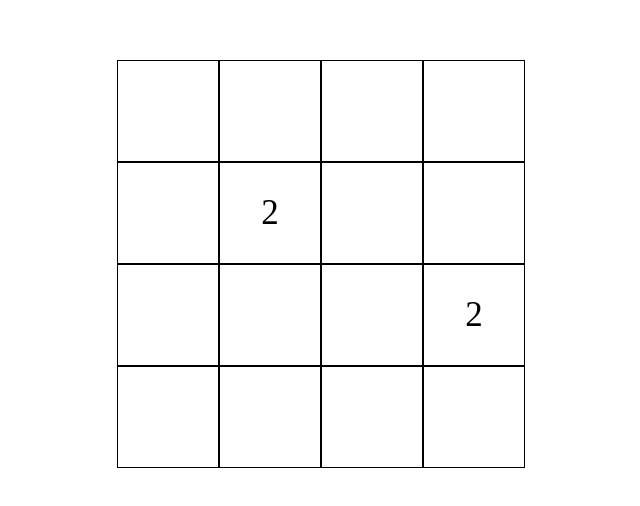
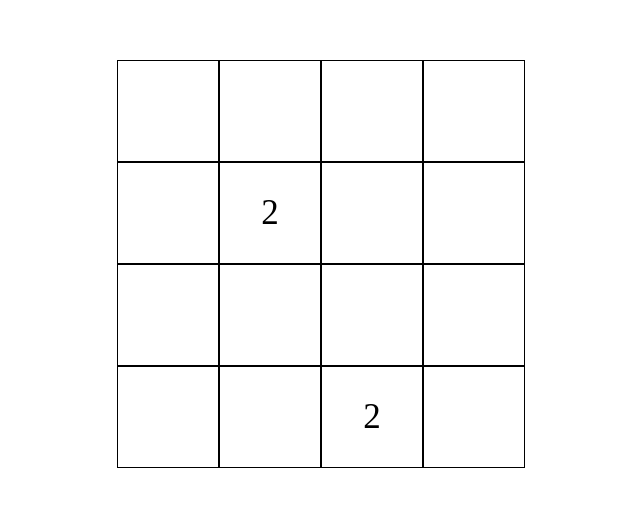
Before and after one commit to EithanHollander/2048Exercise, a React (Create React App) app: page / in a window 1280 px wide. Shown: the part 144-650 px from the top of the page, without its empty margins (327-967 px from the left). Built offline with nearby package versions, Linux system fonts and the light colour scheme.

Commit message:
Logic: split into shifting and joining, implemented shifting

```diff
--- a/src/components/Matrix.tsx
+++ b/src/components/Matrix.tsx
@@ -9,12 +9,19 @@ interface KeyboardEvent {
 
 const Container = styled.div`
   display: flex;
-  flex-direction: row;
+  flex-direction: column;
   flex-wrap: wrap;
   justify-content: center;
   align-items: center;
   height: 410px;
   width: 410px;
+`;
+
+const Row = styled.div`
+  display: flex;
+  flex-direction: row;
+  justify-content: center;
+  align-items: center;
 `;
 
 const Cell = styled.div`
@@ -30,7 +37,6 @@ const Cell = styled.div`
 const Matrix = observer(() => {
   useEffect(() => {
     matrixStore.init();
-    console.log(matrixStore.board);
   }, []);
 
   useEffect(() => {
@@ -59,15 +65,17 @@ const Matrix = observer(() => {
 
   return (
     <Container>
-      {matrixStore.board.map((row, index) => {
+      {matrixStore.board.map((row, rowIndex) => {
         return (
-          <div key={index}>
-            {row.map((cellValue, index) => {
+          <Row key={rowIndex}>
+            {row.map((cellValue, columnIndex) => {
               return (
-                <Cell key={index}>{cellValue === 0 ? null : cellValue}</Cell>
+                <Cell key={columnIndex}>
+                  {cellValue === 0 ? null : cellValue}
+                </Cell>
               );
             })}
-          </div>
+          </Row>
         );
       })}
     </Container>
--- a/src/stores/MatrixStore.ts
+++ b/src/stores/MatrixStore.ts
@@ -84,26 +84,106 @@ class MatrixStore {
   }
 
   moveRight() {
-    //logic
     console.log("move right!");
+    //shift cells
+    for (let row = 0; row < MATRIX_SIZE; row++) {
+      // get this row's values
+      const nettoRowValues = this.board[row].filter(
+        (_cell, index) => !this.isCellEmpty(row, index)
+      );
+      // put all values at the right
+      this.board[row].fill(0);
+      for (
+        let insertCounter = 0;
+        insertCounter < nettoRowValues.length;
+        insertCounter++
+      ) {
+        this.board[row][MATRIX_SIZE - insertCounter - 1] =
+          nettoRowValues[nettoRowValues.length - insertCounter - 1];
+      }
+    }
+
+    //join cells
     this.dropAnotherNumber();
   }
 
   moveLeft() {
-    //logic
     console.log("move left!");
+
+    //shift cells
+    for (let row = 0; row < MATRIX_SIZE; row++) {
+      // get this row's values
+      const nettoRowValues = this.board[row].filter(
+        (_cell, index) => !this.isCellEmpty(row, index)
+      );
+      // put all values at the left
+      this.board[row].fill(0);
+      for (
+        let insertCounter = 0;
+        insertCounter < nettoRowValues.length;
+        insertCounter++
+      ) {
+        this.board[row][insertCounter] = nettoRowValues[insertCounter];
+      }
+    }
+
+    //join cells
     this.dropAnotherNumber();
   }
 
   moveDown() {
-    //logic
     console.log("move down!");
+
+    //shift cells
+    for (let column = 0; column < MATRIX_SIZE; column++) {
+      let nettoColumnValues: number[] = [];
+      for (let row = 0; row < MATRIX_SIZE; row++) {
+        if (!this.isCellEmpty(row, column)) {
+          nettoColumnValues.push(this.board[row][column]);
+        }
+      }
+      for (let row = 0; row < MATRIX_SIZE; row++) {
+        this.board[row][column] = 0;
+      }
+
+      for (
+        let insertCounter = 0;
+        insertCounter < nettoColumnValues.length;
+        insertCounter++
+      ) {
+        this.board[MATRIX_SIZE - insertCounter - 1][column] =
+          nettoColumnValues[nettoColumnValues.length - insertCounter - 1];
+      }
+    }
+
+    //join cells
     this.dropAnotherNumber();
   }
 
   moveUp() {
-    //logic
     console.log("move up!");
+    //shift cells
+    for (let column = 0; column < MATRIX_SIZE; column++) {
+      let nettoColumnValues: number[] = [];
+      for (let row = 0; row < MATRIX_SIZE; row++) {
+        if (!this.isCellEmpty(row, column)) {
+          nettoColumnValues.push(this.board[row][column]);
+        }
+      }
+      for (let row = 0; row < MATRIX_SIZE; row++) {
+        this.board[row][column] = 0;
+      }
+
+      for (
+        let insertCounter = 0;
+        insertCounter < nettoColumnValues.length;
+        insertCounter++
+      ) {
+        this.board[insertCounter][column] = nettoColumnValues[insertCounter];
+      }
+    }
+
+    //join cells
     this.dropAnotherNumber();
   }
 }
```
